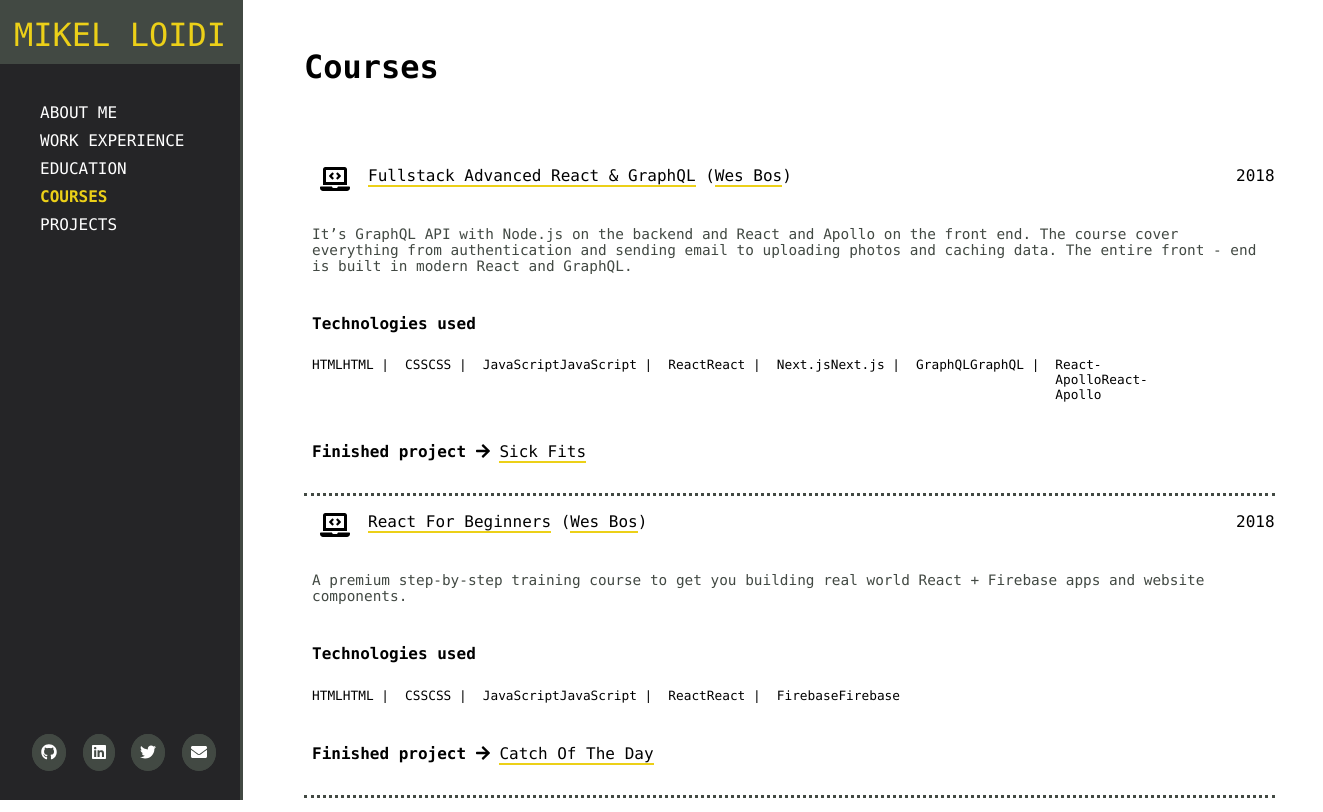
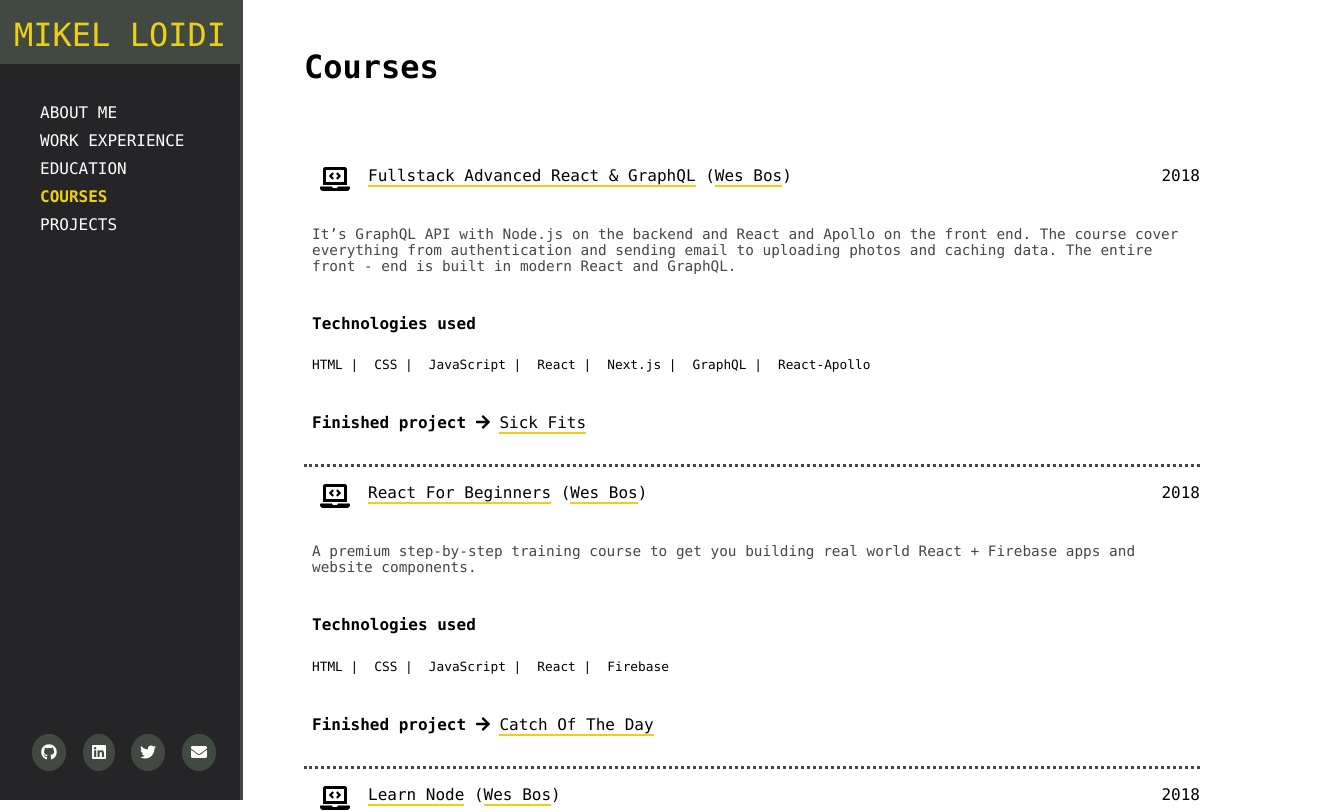
Before and after one commit to mloidi/mloidi.com, a React (Create React App) app: page /courses in a window 1280 px wide. Shown: the top 812 px of the page, 1323 px wide, since content can reach past the window. Built offline with nearby package versions, Linux system fonts and the light colour scheme.

Commit message:
fix duplicate description

```diff
--- a/src/Components/Common/Course.js
+++ b/src/Components/Common/Course.js
@@ -94,10 +94,12 @@
                   {props.item.roles[key].technologies.map(technology => (
                     <Technology key={technology.id}>
                       {technology.description}
-                  {technology.description}
-                  {lastElementInArray(technology.line, props.item.roles[key].maxTech)
-                    ? ' | '
-                    : ''}
+                      {lastElementInArray(
+                        technology.line,
+                        props.item.roles[key].maxTech
+                      )
+                        ? ' |'
+                        : ''}
                     </Technology>
                   ))}
                 </Technologies>
--- a/src/Components/Common/Project.js
+++ b/src/Components/Common/Project.js
@@ -60,7 +60,7 @@
                 <Technology key={technology.id}>
                   {technology.description}
                   {lastElementInArray(technology.line, props.item.maxTech)
-                    ? ' | '
+                    ? ' |'
                     : ''}
                 </Technology>
               ))}
```
